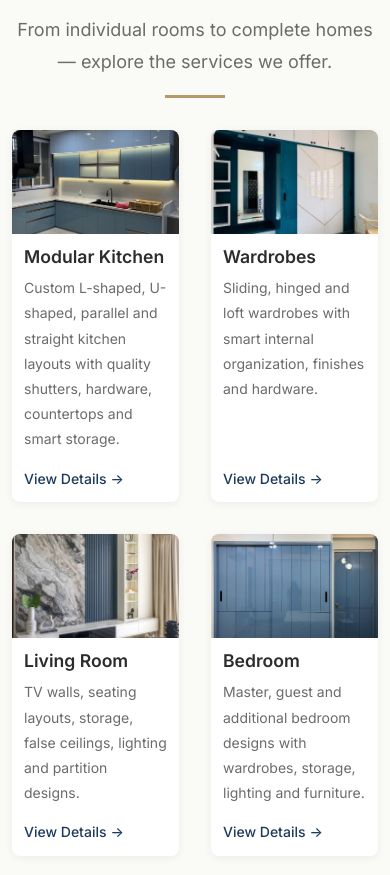
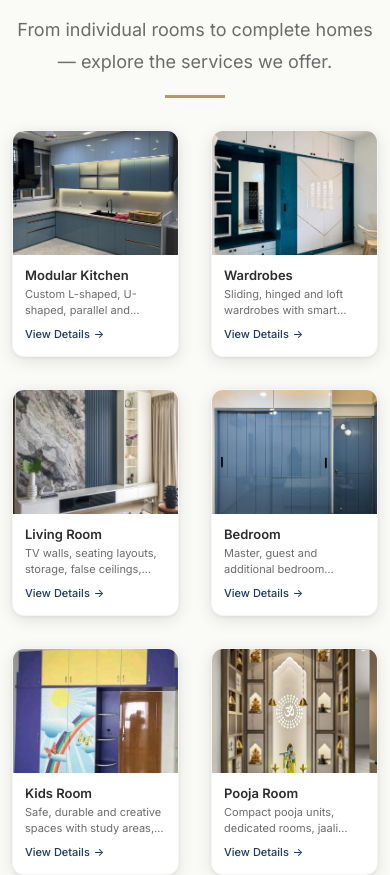
Before and after one commit to ChanduInjumalla/mm-interiors-website, a React (Vite) app: page / in a window 390 px wide. Shown: the part 2080-2955 px from the top of the page. Built offline with nearby package versions, Linux system fonts and the light colour scheme.

Commit message:
fix(mobile): 2x2 projects/gallery grid, premium 3D card styling, compact text

```diff
--- a/src/pages/Gallery/GalleryPage.css
+++ b/src/pages/Gallery/GalleryPage.css
@@ -162,7 +162,8 @@
 
 @media (max-width: 480px) {
   .gallery-grid {
-    grid-template-columns: 1fr;
+    grid-template-columns: repeat(2, 1fr);
+    gap: 0.5rem;
   }
 }
 
--- a/src/pages/Projects/ProjectsPage.css
+++ b/src/pages/Projects/ProjectsPage.css
@@ -236,7 +236,43 @@
 
 @media (max-width: 640px) {
   .projects-grid {
-    grid-template-columns: 1fr;
+    grid-template-columns: repeat(2, 1fr);
+    gap: 0.75rem;
+  }
+  .project-card__body {
+    padding: 0.75rem 0.75rem 1rem;
+  }
+  .project-card__title {
+    font-size: 0.875rem;
+    margin: 0 0 0.35rem;
+  }
+  .project-card__desc {
+    font-size: 0.75rem;
+    margin: 0 0 0.65rem;
+    line-height: 1.4;
+    display: -webkit-box;
+    -webkit-line-clamp: 2;
+    -webkit-box-orient: vertical;
+    overflow: hidden;
+  }
+  .project-card__category {
+    font-size: 0.6rem;
+    margin-bottom: 0.25rem;
+  }
+  .project-card__footer {
+    padding-top: 0.5rem;
+  }
+  .project-card__location {
+    font-size: 0.65rem;
+  }
+  .project-card__link-text {
+    font-size: 0.65rem;
+  }
+  .project-card__badge {
+    top: 0.5rem;
+    left: 0.5rem;
+    font-size: 0.5rem;
+    padding: 0.2rem 0.5rem;
   }
   .projects-filters {
     gap: 0.4rem;
--- a/src/styles/mobile-responsive.css
+++ b/src/styles/mobile-responsive.css
@@ -206,14 +206,88 @@
   }
 
   /* ========================
-     CARDS — Full-width on mobile
+     CARDS — Premium 3D look on mobile
+     Depth, shadows, clear images, compact text
      ======================== */
   .card {
-    border-radius: var(--radius-md) !important;
+    border-radius: var(--radius-lg) !important;
+    box-shadow: 0 4px 16px rgba(0, 0, 0, 0.1), 0 1px 3px rgba(0, 0, 0, 0.06) !important;
+    border: 1px solid rgba(0, 0, 0, 0.04) !important;
+    transition: transform 0.3s ease, box-shadow 0.3s ease !important;
+  }
+
+  .card:active {
+    transform: scale(0.98) !important;
+  }
+
+  .card__image {
+    aspect-ratio: 4/3 !important;
+    object-fit: cover !important;
+    width: 100% !important;
   }
 
   .card__body {
+    padding: 0.625rem 0.75rem 0.75rem !important;
+  }
+
+  .card__title {
+    font-size: 0.8125rem !important;
+    margin-bottom: 0.25rem !important;
+    line-height: 1.3 !important;
+  }
+
+  .card__text {
+    font-size: 0.6875rem !important;
+    line-height: 1.4 !important;
+    margin-bottom: 0.5rem !important;
+    display: -webkit-box !important;
+    -webkit-line-clamp: 2 !important;
+    -webkit-box-orient: vertical !important;
+    overflow: hidden !important;
+  }
+
+  .card__link {
+    font-size: 0.6875rem !important;
+  }
+
+  /* Service Feature Cards — compact for 2-col */
+  .service-feature {
     padding: var(--space-md) !important;
+  }
+
+  .service-feature__icon {
+    width: 36px !important;
+    height: 36px !important;
+    margin-bottom: var(--space-sm) !important;
+    font-size: 1rem !important;
+  }
+
+  .service-feature h4 {
+    font-size: 0.8125rem !important;
+    margin-bottom: 0.25rem !important;
+  }
+
+  .service-feature p {
+    font-size: 0.6875rem !important;
+    line-height: 1.4 !important;
+  }
+
+  /* Service Type Cards — compact for 2-col */
+  .service-type-card {
+    flex-direction: column !important;
+    gap: var(--space-sm) !important;
+    padding: var(--space-md) !important;
+    border-radius: var(--radius-md) !important;
+    box-shadow: 0 4px 16px rgba(0, 0, 0, 0.08) !important;
+  }
+
+  .service-type-card h4 {
+    font-size: 0.8125rem !important;
+  }
+
+  .service-type-card p {
+    font-size: 0.6875rem !important;
+    line-height: 1.4 !important;
   }
 
   /* ========================
```
